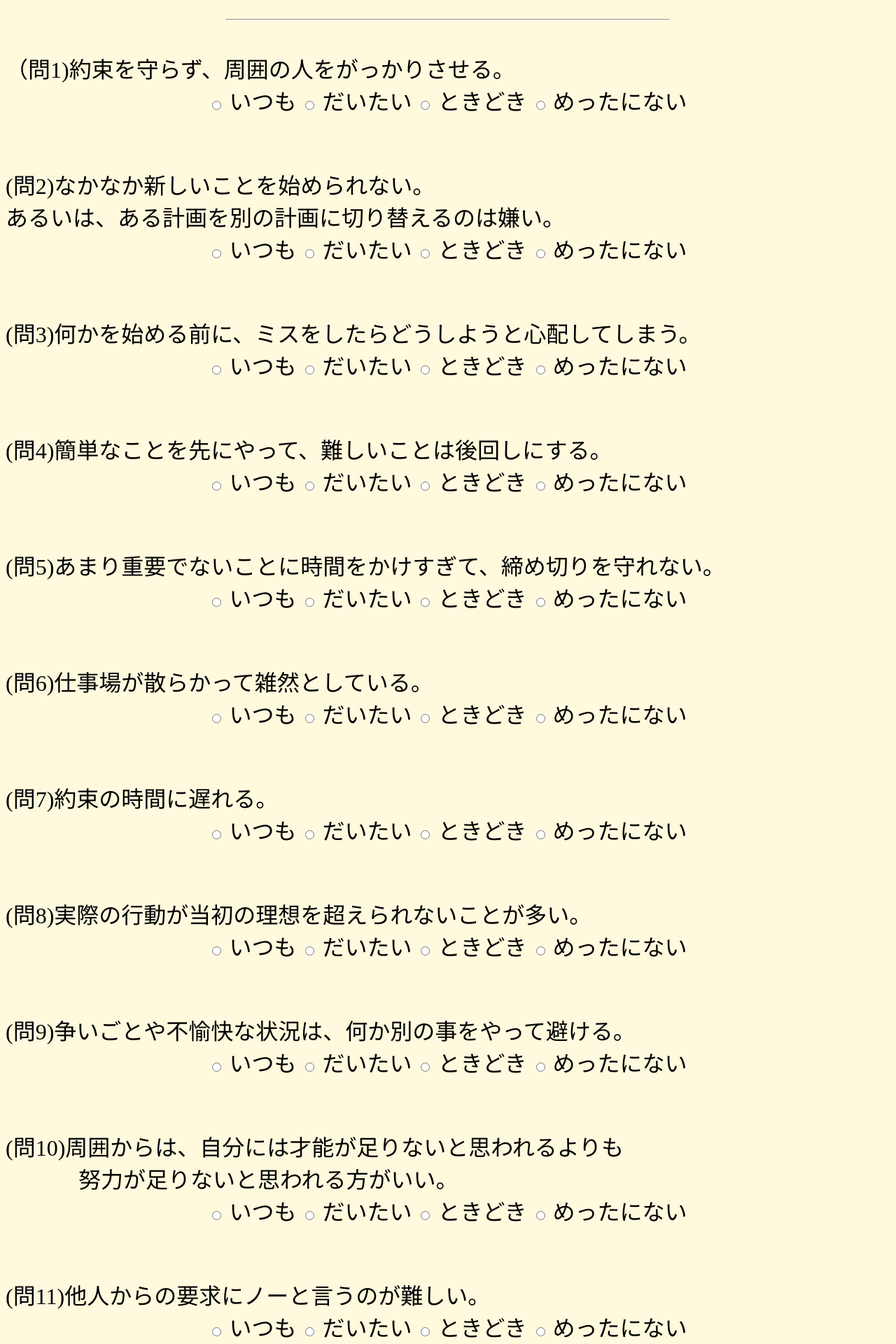
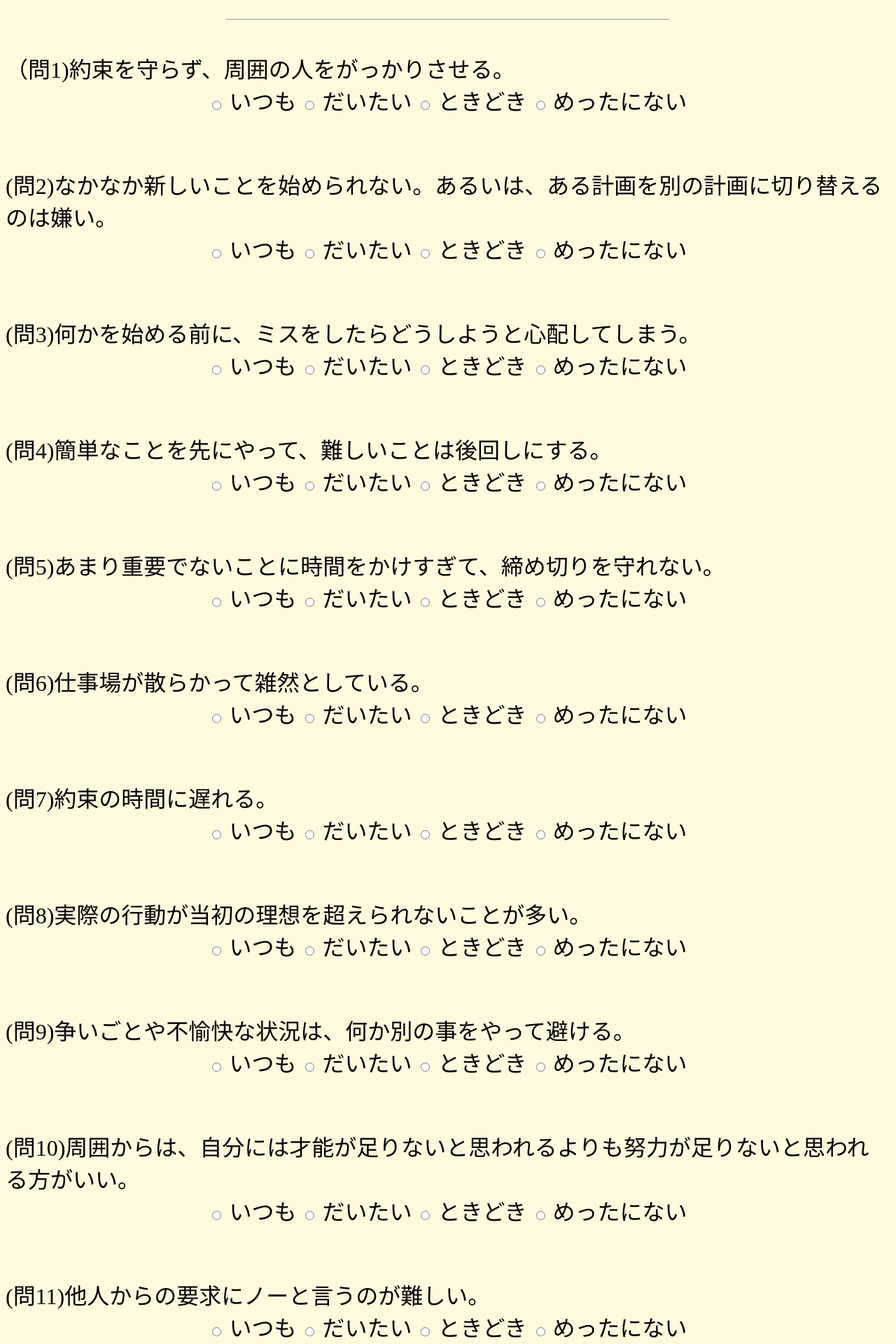
Before and after one commit to inamake/psychopath_bot, a Flask app: page /putOffTest in a window 1280 px wide. Shown: the part 484-2404 px from the top of the page at 70% size. Run offline with Flask 2, Linux system fonts and the light colour scheme.

Commit message:
css追加(11/28)

```diff
--- a/templates/putOffTest.html
+++ b/templates/putOffTest.html
@@ -26,8 +26,7 @@
         <br>
         <br>
 
-        (問2)なかなか新しいことを始められない。<br>
-             あるいは、ある計画を別の計画に切り替えるのは嫌い。<br>
+        (問2)なかなか新しいことを始められない。あるいは、ある計画を別の計画に切り替えるのは嫌い。<br>
         <div class="radio2" align="center">
         <input type="radio" required name="test1" class="radio-input" id="radio-2-0" value="0">
             <label for="radio-2-0">いつも</label>
@@ -147,8 +146,7 @@
         <br>
         <br>
 
-        (問10)周囲からは、自分には才能が足りないと思われるよりも<br>
-        　　　 努力が足りないと思われる方がいい。<br>
+        (問10)周囲からは、自分には才能が足りないと思われるよりも努力が足りないと思われる方がいい。<br>
         <div class="radio10" align="center">
         <input type="radio" required name="test9" class="radio-input" id="radio-10-0" value="0">
             <label for="radio-10-0">いつも</label>
@@ -184,7 +182,7 @@
 
         <input type="hidden" name="total" value="11">
         <input type="hidden" name="abc" value="{{ abc }}">
-        <div align="center"><input type="submit" value="完了" style="WIDTH: 25%; HEIGHT: 90px"></div>
+        <div align="center"><input type="submit" value="完了" style="font-size:70px; WIDTH: 25%; HEIGHT: 90px"></div>
     </font>
     </p>
     </form>
```
